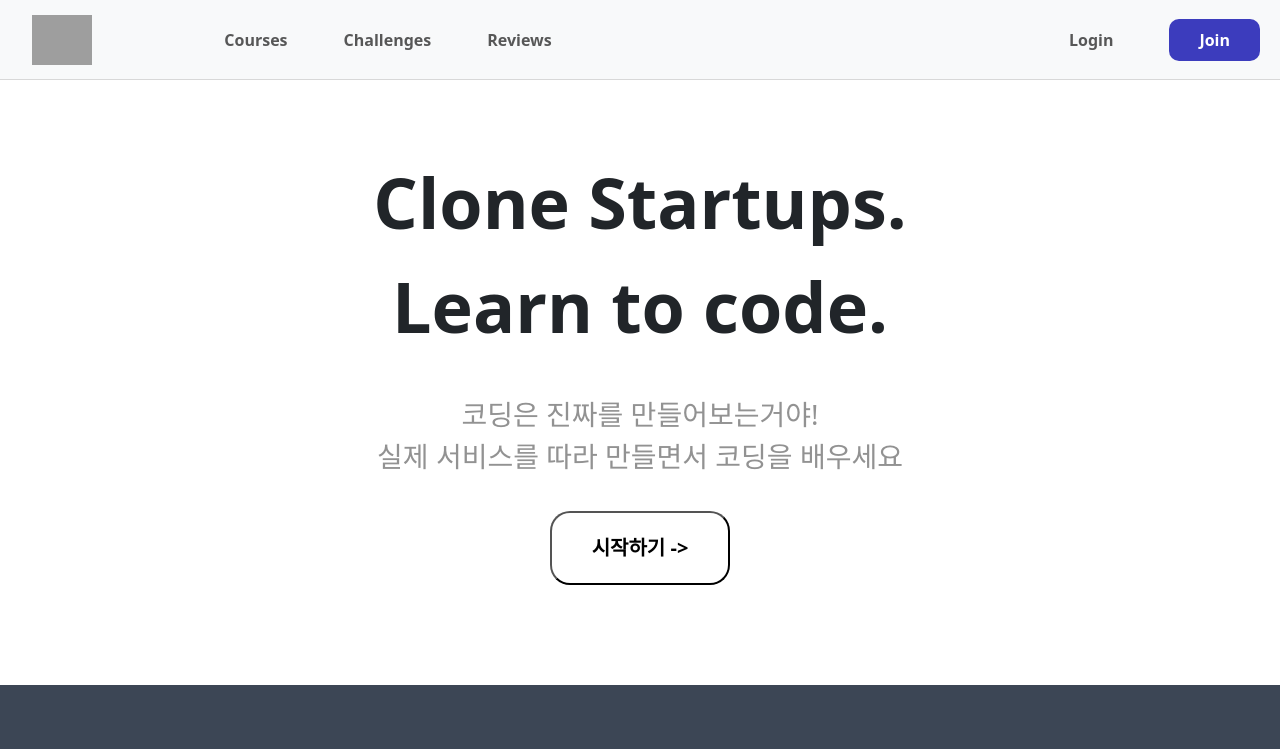
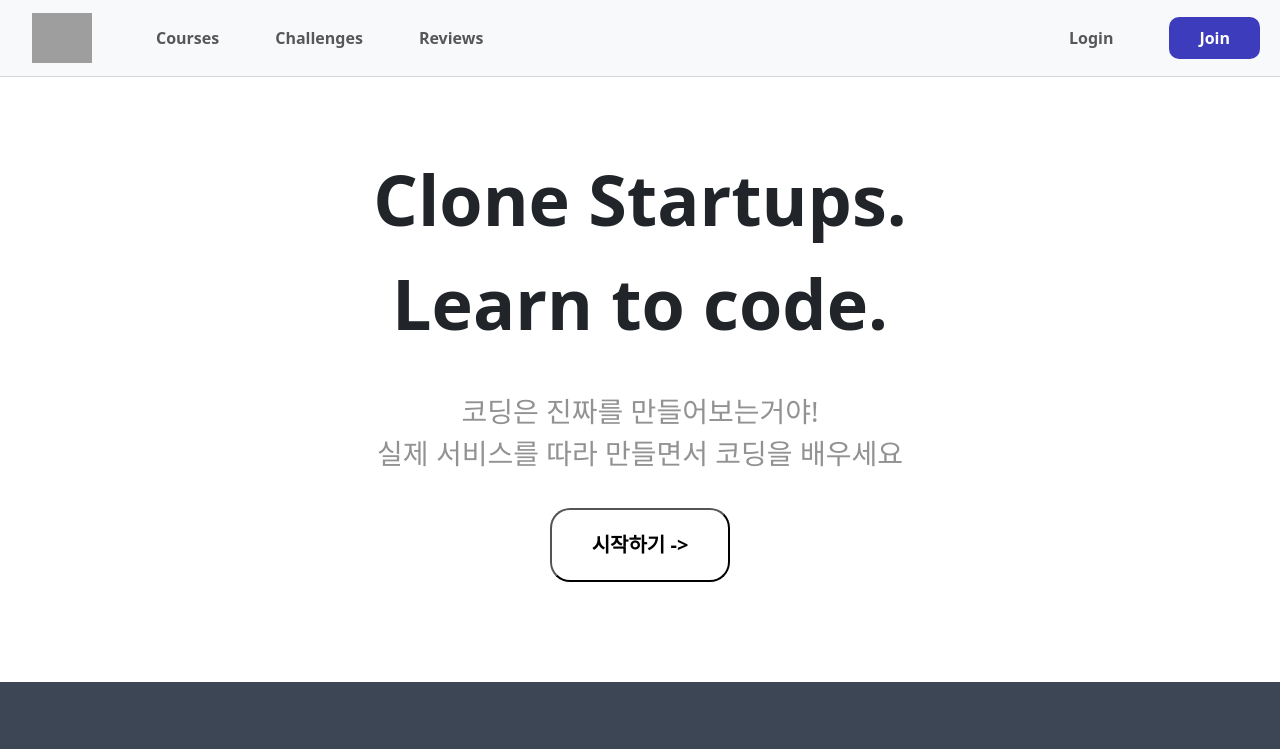
Before and after one commit to sungjun226/Landing-Page-project, a plain HTML site: page day1/index.html in a window 1280 px wide. Shown: the top 749 px of the page. Drawn offline with nearby package versions, Linux system fonts and the light colour scheme; grey boxes are pictures that could not be loaded.

Commit message:
modify:style.css

```diff
--- a/day1/index.html
+++ b/day1/index.html
@@ -29,7 +29,7 @@
             <span class="navbar-toggler-icon"></span>
           </button>
           <div class="collapse navbar-collapse" id="navbarNav">
-            <ul class="navbar-nav mx-auto">
+            <ul class="navbar-nav">
               <li class="nav-item">
                 <a class="nav-link" aria-current="page" href="#"
                   >Courses</a
--- a/day1/style.css
+++ b/day1/style.css
@@ -13,7 +13,6 @@ p {
 
 .navbar {
     justify-content: space-between;
-    height: 80px;
     border-bottom: 0.1px solid #d8d8d8;
 }
 
```
